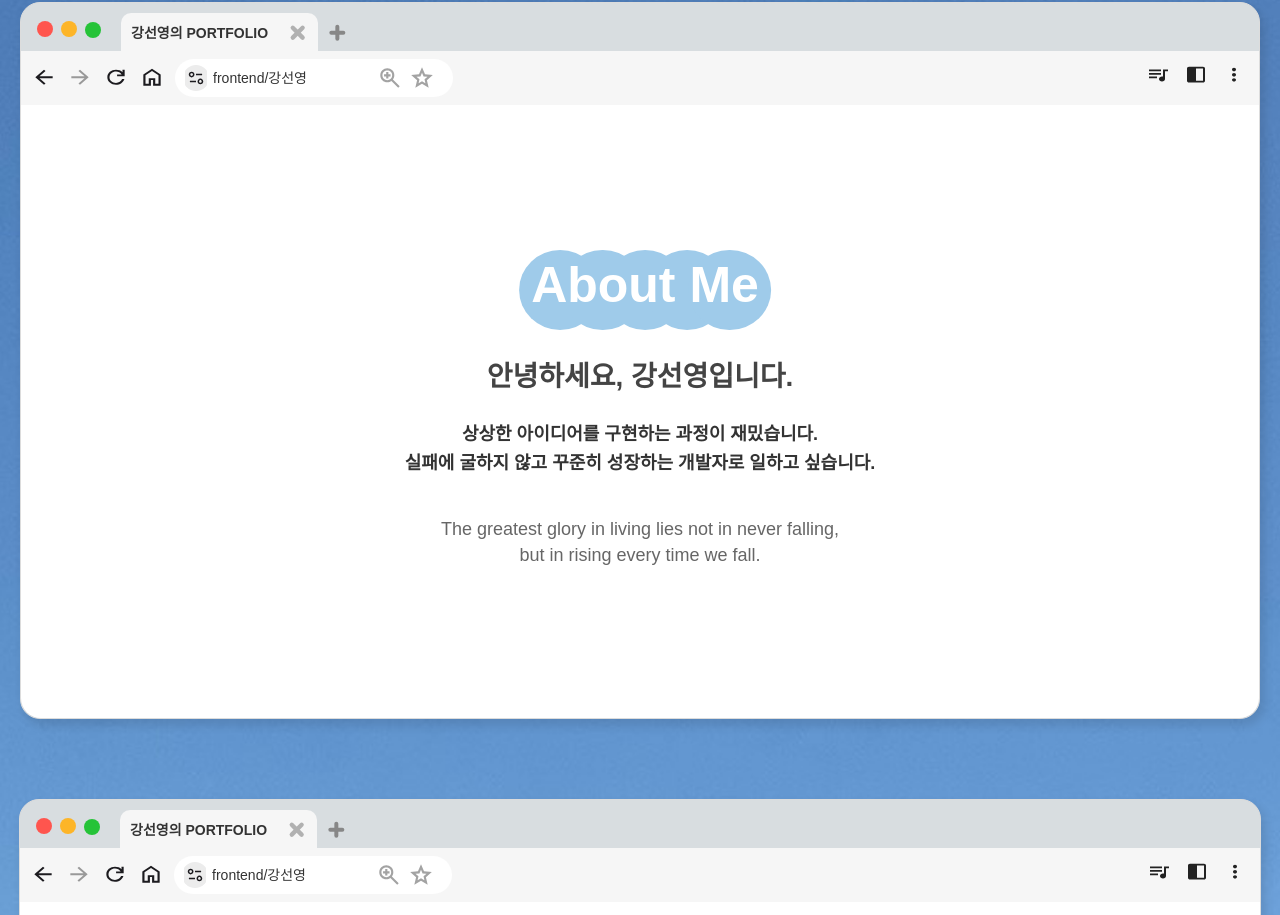
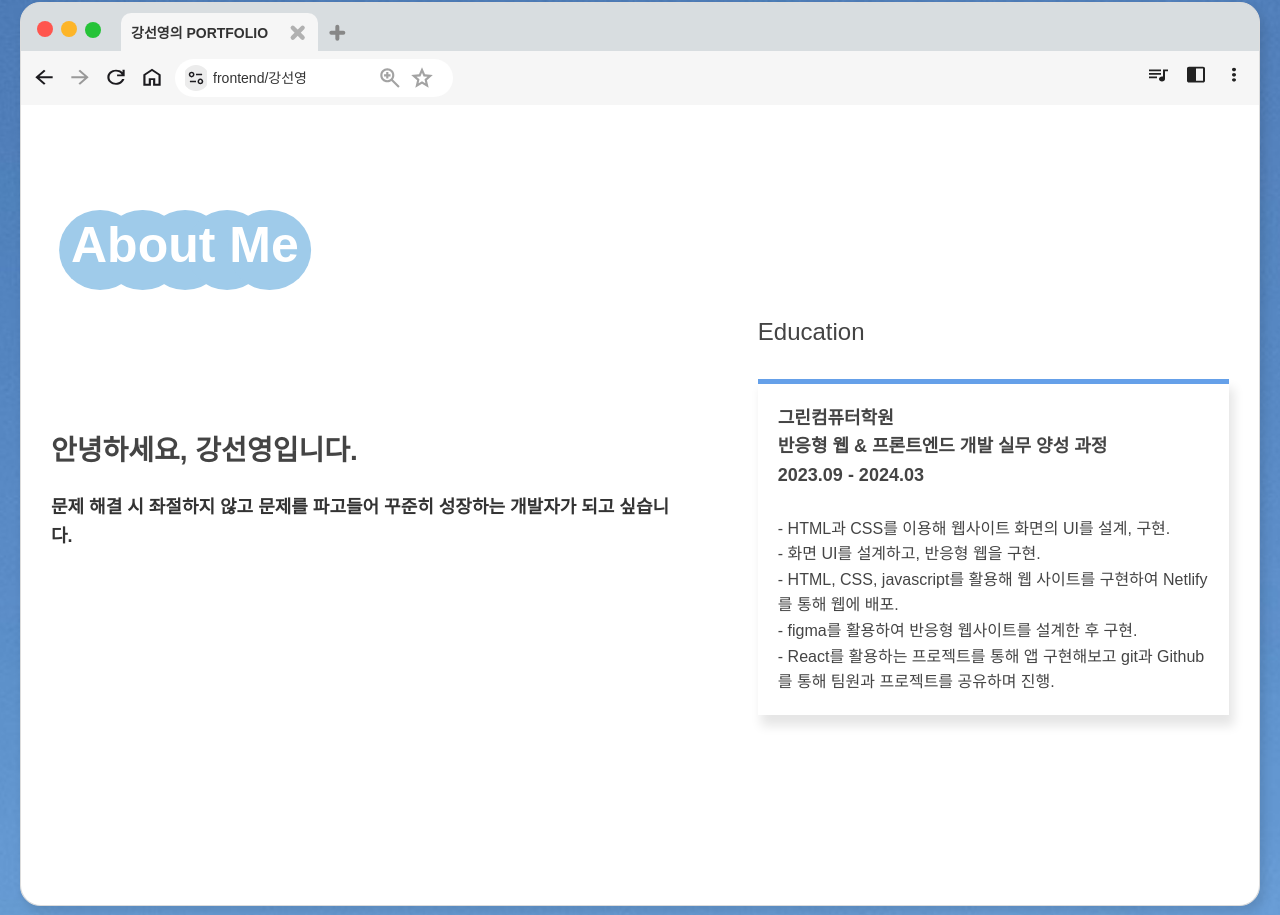
Before and after one commit to seon022/ReactPortFolio, a React (Create React App) app: page / in a window 1280 px wide. Shown: the part 926-1841 px from the top of the page. Built offline with nearby package versions, Linux system fonts and the light colour scheme.

Commit message:
0304 aboutMe 수정

```diff
--- a/src/mainSub/AboutMe.js
+++ b/src/mainSub/AboutMe.js
@@ -1,6 +1,7 @@
 import styled from 'styled-components';
 import { useResponsiveApi } from '../context/responsive';
 import Circlebg from '../util/Circlebg';
+import TypingText from '../util/TypingText';
 
 const AboutMe = () => {
     const { isMobile } = useResponsiveApi();
@@ -10,17 +11,33 @@ const AboutMe = () => {
                 <div className={isMobile ? 'title' : 'title pc'}>
                     <Circlebg type={'huge'}>About Me</Circlebg>
                 </div>
-                <div className="titleTxt">
-                    <p className="hello">안녕하세요, 강선영입니다.</p>
-                    <p className="overview">
-                        상상한 아이디어를 구현하는 과정이 재밌습니다. <br />
-                        실패에 굴하지 않고 꾸준히 성장하는 개발자로 일하고 싶습니다.
-                    </p>
+                <div className={isMobile ? 'contents' : 'contents pc'}>
+                    <div className={isMobile ? 'titleTxt' : 'titleTxt pc'}>
+                        <p className="hello">안녕하세요, 강선영입니다.</p>
+                        <p className="overview">
+                            문제 해결 시 좌절하지 않고 문제를 파고들어 꾸준히 성장하는 개발자가 되고 싶습니다.
+                        </p>
+                    </div>
+                    <EduWrap className={isMobile ? '' : 'pc'}>
+                        <div className="edu">Education</div>
+                        <div className="eduBox">
+                            <p>
+                                그린컴퓨터학원
+                                <br /> 반응형 웹 & 프론트엔드 개발 실무 양성 과정
+                                <br />
+                                2023.09 - 2024.03
+                            </p>
+                            <br />
+                            - HTML과 CSS를 이용해 웹사이트 화면의 UI를 설계, 구현.
+                            <br />
+                            - 화면 UI를 설계하고, 반응형 웹을 구현. <br />
+                            - HTML, CSS, javascript를 활용해 웹 사이트를 구현하여 Netlify를 통해 웹에 배포.
+                            <br />- figma를 활용하여 반응형 웹사이트를 설계한 후 구현.
+                            <br />- React를 활용하는 프로젝트를 통해 앱 구현해보고 git과 Github를 통해 팀원과 프로젝트를
+                            공유하며 진행.
+                        </div>
+                    </EduWrap>
                 </div>
-                <MyGoal>
-                    The greatest glory in living lies not in never falling, <br />
-                    but in rising every time we fall.
-                </MyGoal>
             </MyTitle>
         </AboutWrap>
     );
@@ -29,22 +46,24 @@ const AboutMe = () => {
 export default AboutMe;
 
 const AboutWrap = styled.div`
-    padding-top: 60px;
+    padding-top: 20px;
     margin: 0 auto;
-    margin-bottom: 120px;
+    margin-bottom: 160px;
     &.about_mo {
         padding-top: 20px;
     }
 `;
 
 const MyTitle = styled.div`
-    text-align: center;
-    margin: 0 20px;
+    margin: 0 10px;
     font-size: 30px;
     font-weight: 900;
     line-height: 1.6;
     .titleTxt {
-        margin-bottom: 40px;
+        margin-bottom: 50px;
+    }
+    .titleTxt.pc {
+        width: 54%;
     }
     .title {
         font-size: 50px;
@@ -58,10 +77,34 @@ const MyTitle = styled.div`
     .overview {
         font-size: 18px;
     }
+    .contents.pc {
+        display: flex;
+        justify-content: space-between;
+        align-items: center;
+    }
 `;
-const MyGoal = styled.div`
-    color: #666;
-    font-size: 18px;
+const EduWrap = styled.div`
+    color: #444;
+    font-size: 16px;
     font-weight: 500;
     line-height: 1.4;
+    &.pc {
+        width: 40%;
+    }
+    .edu {
+        margin-bottom: 30px;
+        font-size: 24px;
+    }
+    .eduBox {
+        padding: 20px;
+        border-top: 5px solid #65a0e9;
+        box-shadow: 4px 10px 10px 1px rgba(0, 0, 0, 0.1);
+        background-color: #fff;
+        line-height: 1.6;
+
+        p {
+            font-size: 18px;
+            font-weight: 700;
+        }
+    }
 `;
--- a/src/mainSub/MIContents.js
+++ b/src/mainSub/MIContents.js
@@ -15,9 +15,9 @@ const MIContents = () => {
                         <span className="letterBlue">S</span>
                         <span className="letterRed">e</span>
                         <span className="letterYellow">on</span>
-                        <span className="letterBlue">Y</span>
-                        <span className="letterGr">ou</span>
-                        <span className="letterRed">ng</span>
+                        <span className="letterBlue">Yo</span>
+                        <span className="letterGr">un</span>
+                        <span className="letterRed">g's</span>
                     </div>
                     <div className="typing">
                         {<TypingText text="PORTFOLIO" speed={120} fontSize="34px" color="#222" />}
@@ -32,8 +32,8 @@ const MIContents = () => {
                         <p className="css">css</p>
                         <p className="js">js</p>
                         <p className="react">react</p>
-                        <p className="ts">ts</p>
-                        <p className="nodejs">nodejs</p>
+                        {/* <p className="ts">ts</p> */}
+                        {/* <p className="nodejs">nodejs</p> */}
                         <p className="jquery">jquery</p>
                     </div>
                 </Skill>
```
